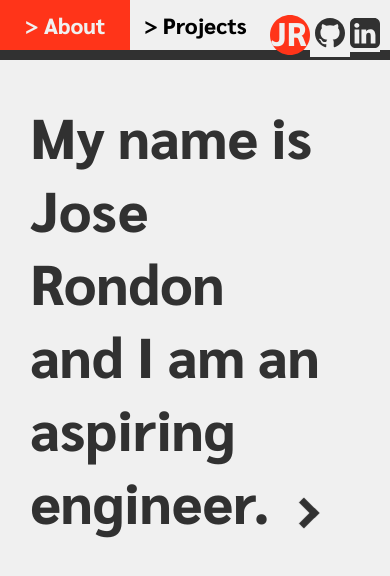
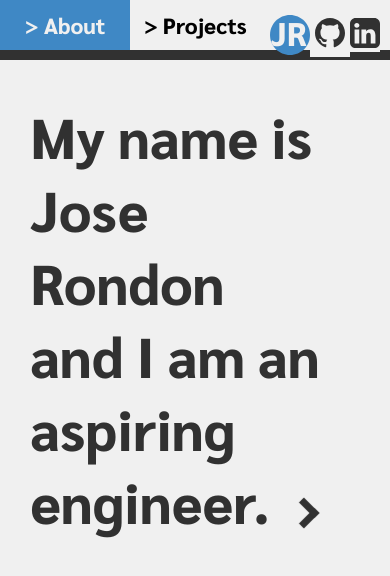
Before and after one commit to jrmrsr/Portfolio, a React (Create React App) app: page / in a window 390 px wide. Shown: the top 576 px of the page. Built offline with nearby package versions, Linux system fonts and the light colour scheme.

Commit message:
Changed colors to blue.

```diff
--- a/src/App.css
+++ b/src/App.css
@@ -28,12 +28,12 @@ p {
 }
 a {
   text-decoration: none;
-  color: #FF3419;
+  color: #3f88c5;
   transition:all 0.25s ease;
 
 }
 a:hover {
-  background-color: #FF3419;
+  background-color: #3f88c5;
   color: #f0f0f0
 }
 .container {
@@ -74,20 +74,20 @@ a:hover {
   font-weight: 800;
 }
 .sidebar-button:hover {
-  background-color: #FF3419;
+  background-color: #3f88c5;
   color: #f0f0f0;
   -webkit-transform: translateX(8%);
   transform: translateX(8%);
 }
 .sidebar-button:focus {
-  background-color: #FF3419;
+  background-color: #3f88c5;
   color: #f0f0f0;
   -webkit-transform: translateX(5%);
   transform: translateX(5%);
 }
 /* Dealing with mobile autofocus using id*/
 #on {
-  background-color: #FF3419;
+  background-color: #3f88c5;
 }
 .off {
   display: none;
@@ -117,21 +117,21 @@ a:hover {
   position: fixed;
   left: 82%;
   top: 0;
-  background-color: #FF3419;
+  background-color: #3f88c5;
   height: 100%;
   width: 16.55%;
   transform: skew(6.6deg);
   transition: background-color 0.25s ease;
 }
 .animation-area:hover {
-  background-color: #FF700C;
+  background-color: #44CFCB;
 }
 .sidebar-link {
   margin: 5%;
   transition: all 0.25s ease;
 }
 .sidebar-link:hover {
-  fill: #FF3419;
+  fill: #3f88c5;
 }
 .icons {
   margin: 5%;
@@ -191,13 +191,13 @@ a:hover {
   font-family: "Sarabun"
 }
 .bottom:hover {
-  background-color: #FF3419;
+  background-color: #3f88c5;
   color: #f0f0f0;
   -webkit-transform: translateX(8%);
   transform: translateX(8%);
 }
 .bottom:focus {
-  background-color: #FF3419;
+  background-color: #3f88c5;
   -webkit-transform: translateX(5%);
   transform: translateX(5%);
 }
@@ -206,7 +206,7 @@ a:hover {
   transform: translateX(16px);
 }
 .main-button:hover .arrow {
-  border-color: #FF3419;
+  border-color: #3f88c5;
 }
 .container-buttons {
   margin-top: 2.5%;
@@ -361,12 +361,12 @@ a:hover {
     max-width: 100%;
   }
   .sidebar-button:hover {
-    background-color: #FF3419;
+    background-color: #3f88c5;
     -webkit-transform: translateX(0);
     transform: translateX(0);
   }
   .sidebar-button:focus {
-    background-color: #FF3419;
+    background-color: #3f88c5;
     -webkit-transform: translateX(0);
     transform: translateX(0);
   }
--- a/src/components/About.js
+++ b/src/components/About.js
@@ -10,14 +10,14 @@ export default class About extends Component {
                   {!this.props.aboutInfo && <span className="arrow right"/>}
                 </button>
 
-    const aboutMe = <span><p className="animated fadeInLeft" style={{marginTop:0}}>> I believe that our ability to
+    const aboutMe = <span><p  className="animated fadeInLeft" style={{marginTop:0}}>> I believe that our ability to
     shape our environment is the most powerful tool humanity has. Large, physical manifestations of <a href="https://big.dk/#projects-king" target="_blank" rel="noopener noreferrer">architecture</a> can
     bluntly show the reshaping of our world, but even innocuous seeds of knowledge can create impactful changes.
     To design is to present a vision of the world and follow through with it. My passion is to help people through
     creative and skillful design. So far, I've been able to explore building design at a <a href="http://smithandandersen.com/" target="_blank" rel="noopener noreferrer">consulting firm</a> firm,
     quality engineering at a <a href="https://www.futureadvisor.com/" target="_blank" rel="noopener noreferrer">financial technology startup</a>,
     and the complexities of network infrastructure at a <a href="https://www.shaw.ca/store/" target="_blank" rel="noopener noreferrer">telecoms company</a>.
-    Someday, I hope to help people with my own design practice.<br/></p>{button}</span>
+    Someday, I hope to help people with my own design practice.<br/></p><span className="animated fadeInLeft">{button}</span></span>
 
     const header = <h1 className="main-header-text animated fadeInLeft" onClick={() => this.props.handleClickAboutInfo()}>My name is Jose Rondon and I am an aspiring engineer.{button}</h1>;
 
--- a/src/img/Logo.js
+++ b/src/img/Logo.js
@@ -7,7 +7,7 @@ const SVG = ({
     viewBox = "0 0 150 150"
     }) => (
     <svg xmlns="http://www.w3.org/2000/svg" width={width} height={height} className={className} viewBox={viewBox}>
-        <path fill="rgb(255,52,25)" stroke="none" d="M0 75C0 33.5786 33.5786 0 75 0C116.421 0 150 33.5786 150 75C150 116.421 116.421 150 75 150C33.5786 150 0 116.421 0 75Z"/>
+        <path fill="rgb(63,136,197)" stroke="none" d="M0 75C0 33.5786 33.5786 0 75 0C116.421 0 150 33.5786 150 75C150 116.421 116.421 150 75 150C33.5786 150 0 116.421 0 75Z"/>
         <defs>
             <clipPath id="clip_0">
                 <path d="M75 0C33.5786 0 0 33.5786 0 75C0 116.421 33.5786 150 75 150C116.421 150 150 116.421 150 75C150 33.5786 116.421 0 75 0Z" clipRule="evenodd"/>
```
